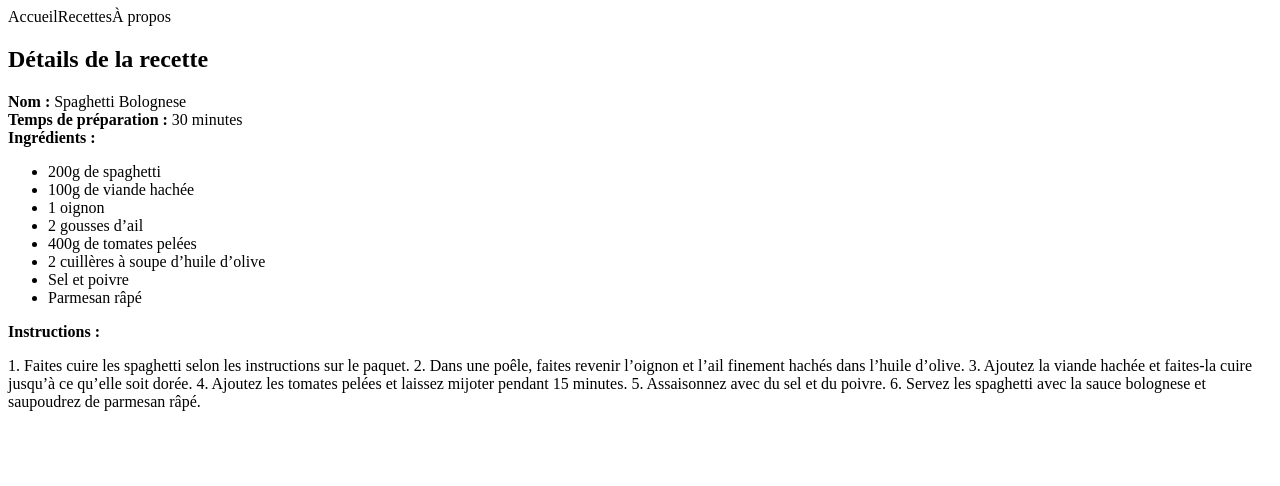
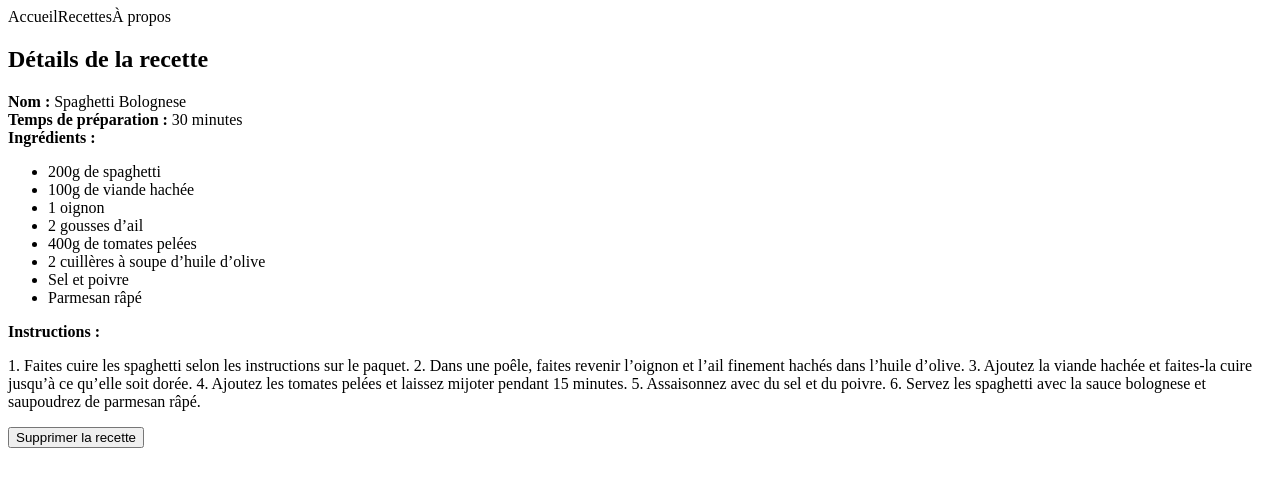
Before and after one commit to MoLaadjal/recipe-app-v1, an Angular app: page /recipes/1 in a window 1280 px wide. Shown: the top 486 px of the page. Built offline with nearby package versions, Linux system fonts and the light colour scheme.

Commit message:
feat: delete-recipe

```diff
--- a/src/app/components/recipe-detail/recipe-detail.component.html
+++ b/src/app/components/recipe-detail/recipe-detail.component.html
@@ -21,3 +21,5 @@
   <strong>Instructions :</strong>
   <p>{{ recipe?.instructions }}</p>
 </div>
+
+<button (click)="confirmDelete()">Supprimer la recette</button>
--- a/src/app/components/recipe-detail/recipe-detail.component.ts
+++ b/src/app/components/recipe-detail/recipe-detail.component.ts
@@ -1,5 +1,5 @@
 import { Component, OnInit } from '@angular/core';
-import { ActivatedRoute } from '@angular/router';
+import { ActivatedRoute, Router } from '@angular/router';
 import { RecipeService } from '../../recipe.service';
 import { Recipe } from '../../models/recipe.model';
 
@@ -13,11 +13,21 @@ export class RecipeDetailComponent implements OnInit {
 
   constructor(
     private route: ActivatedRoute,
-    private recipeService: RecipeService
+    private recipeService: RecipeService,
+    private router: Router
   ) {}
 
   ngOnInit(): void {
     const id = Number(this.route.snapshot.paramMap.get('id'));
     this.recipe = this.recipeService.getRecipeById(id);
   }
+
+  confirmDelete(): void {
+    if (confirm('Êtes-vous sûr de vouloir supprimer cette recette ?')) {
+      if (this.recipe) {
+        this.recipeService.deleteRecipe(this.recipe.id);
+        this.router.navigate(['/']);  // Rediriger vers la liste des recettes après suppression
+      }
+    }
+  }
 }
--- a/src/app/recipe.service.ts
+++ b/src/app/recipe.service.ts
@@ -118,6 +118,9 @@ export class RecipeService {
     }
   }
 
+  deleteRecipe(id: number): void {
+    this.recipes = this.recipes.filter(recipe => recipe.id !== id);
+  }
   private generateUniqueId(): number {
     return this.recipes.length > 0 ? Math.max(...this.recipes.map(r => r.id)) + 1 : 1;
   }
```
